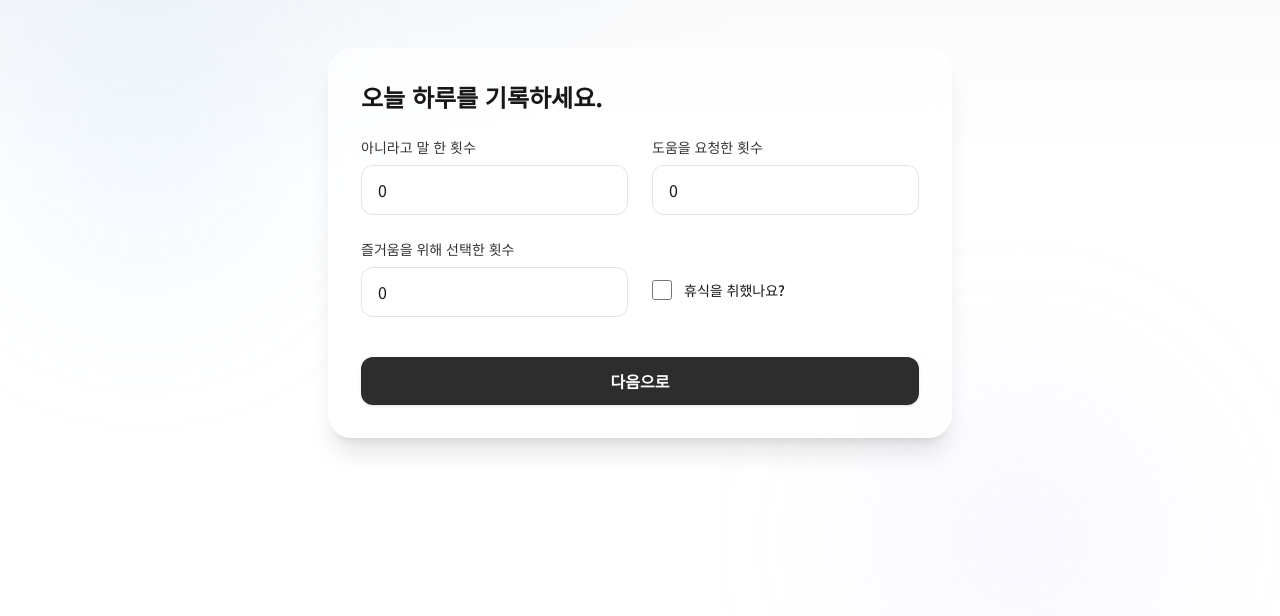
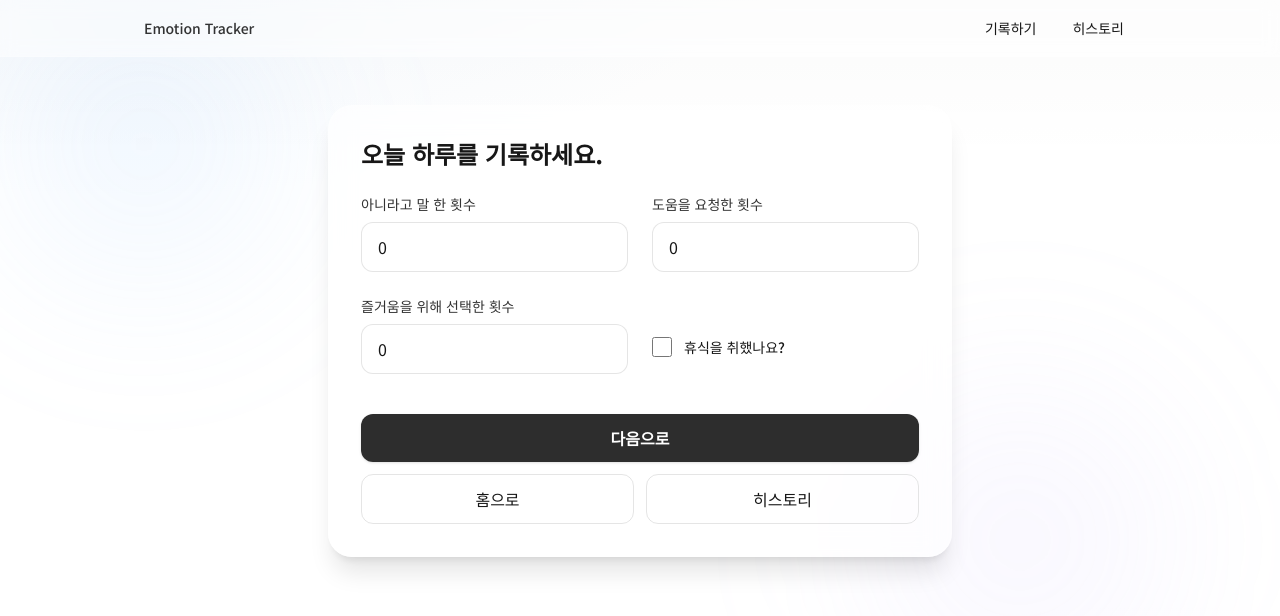
Before and after one commit to wangmul/emotion-tracker, a Next.js app in the folder web/: page /record/step-1 in a window 1280 px wide. Shown: the top 616 px of the page. Built offline with nearby package versions, Linux system fonts and the light colour scheme.

Commit message:
feat: 기록 페이지에서 홈/히스토리로 바로 이동 가능한 내비게이션 추가

```diff
--- a/web/src/app/layout.tsx
+++ b/web/src/app/layout.tsx
@@ -38,6 +38,17 @@ export default function RootLayout({
             <div className="absolute -top-24 -left-24 h-[480px] w-[480px] rounded-full bg-[radial-gradient(circle,_rgba(147,197,253,0.14)_0%,_transparent_65%)] blur-3xl" />
             <div className="absolute bottom-0 right-0 h-[520px] w-[520px] rounded-full bg-[radial-gradient(circle,_rgba(196,181,253,0.12)_0%,_transparent_65%)] blur-3xl" />
           </div>
+          <header className="sticky top-0 z-10 backdrop-blur supports-[backdrop-filter]:bg-white/50 bg-white/70 dark:bg-black/30 border-b border-white/20">
+            <div className="mx-auto flex h-14 max-w-5xl items-center justify-between px-4">
+              <a href="/" className="text-sm font-medium text-black/80 dark:text-white/90 hover:opacity-80 transition-opacity">
+                Emotion Tracker
+              </a>
+              <nav className="flex items-center gap-3 text-sm">
+                <a href="/record/step-1" className="rounded-md px-3 py-1.5 hover:bg-black/[.04] active:scale-[0.99] dark:hover:bg-white/10">기록하기</a>
+                <a href="/history" className="rounded-md px-3 py-1.5 hover:bg-black/[.04] active:scale-[0.99] dark:hover:bg-white/10">히스토리</a>
+              </nav>
+            </div>
+          </header>
           {children}
         </div>
       </body>
--- a/web/src/app/record/step-1/page.tsx
+++ b/web/src/app/record/step-1/page.tsx
@@ -104,6 +104,20 @@ export default function StepOnePage() {
             >
               다음으로
             </button>
+            <div className="mt-3 grid grid-cols-2 gap-3">
+              <a
+                href="/"
+                className="rounded-xl border border-black/10 px-6 py-3 text-center font-medium hover:bg-black/[.04] active:scale-[0.99] dark:border-white/15 dark:hover:bg-white/10"
+              >
+                홈으로
+              </a>
+              <a
+                href="/history"
+                className="rounded-xl border border-black/10 px-6 py-3 text-center font-medium hover:bg-black/[.04] active:scale-[0.99] dark:border-white/15 dark:hover:bg-white/10"
+              >
+                히스토리
+              </a>
+            </div>
           </div>
         </form>
       </div>
--- a/web/src/app/record/step-2/page.tsx
+++ b/web/src/app/record/step-2/page.tsx
@@ -123,6 +123,13 @@ export default function StepTwoPage() {
           <div className="flex gap-3">
             <button
               type="button"
+              onClick={() => router.push("/")}
+              className="flex-1 rounded-xl border border-black/10 px-6 py-3 font-medium hover:bg-black/[.04] active:scale-[0.99] dark:border-white/15 dark:hover:bg-white/10"
+            >
+              홈으로
+            </button>
+            <button
+              type="button"
               onClick={() => router.push("/record/step-1")}
               className="flex-1 rounded-xl border border-black/10 px-6 py-3 font-medium hover:bg-black/[.04] active:scale-[0.99] dark:border-white/15 dark:hover:bg-white/10"
             >
```
